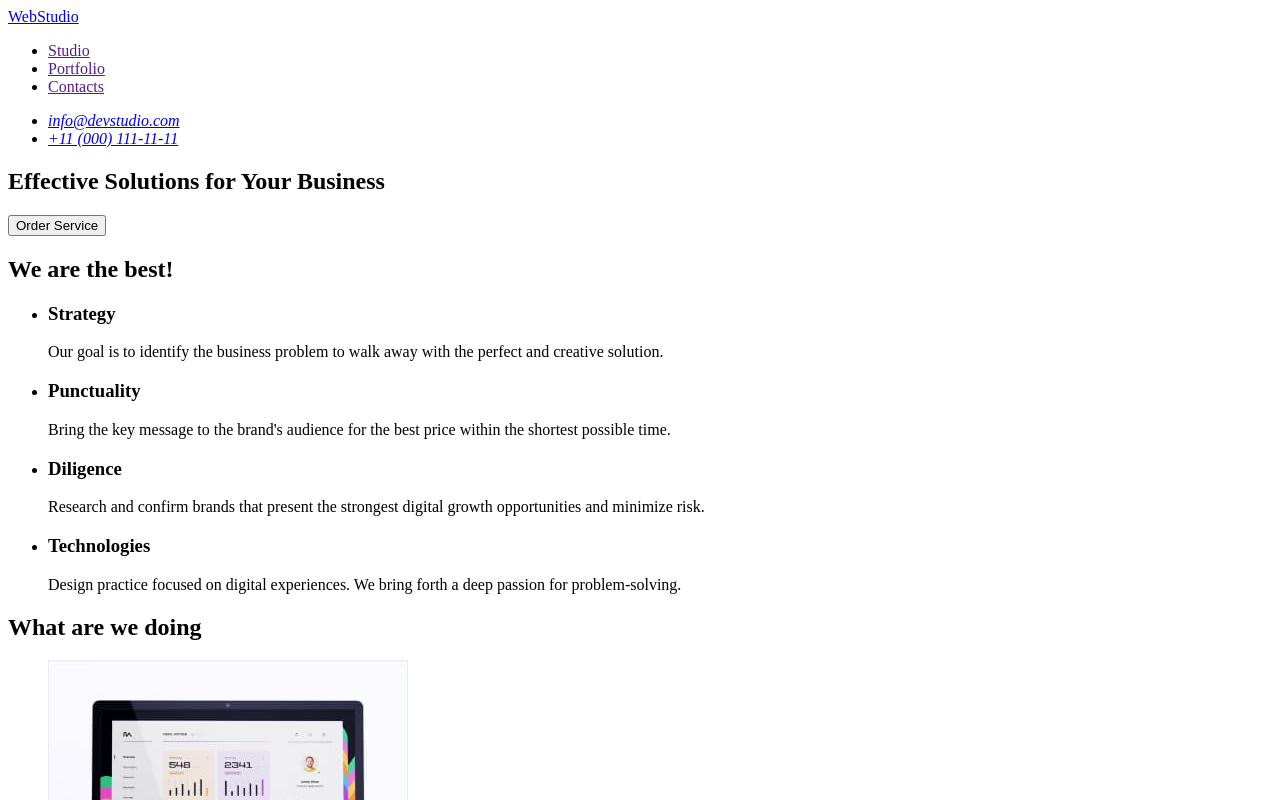
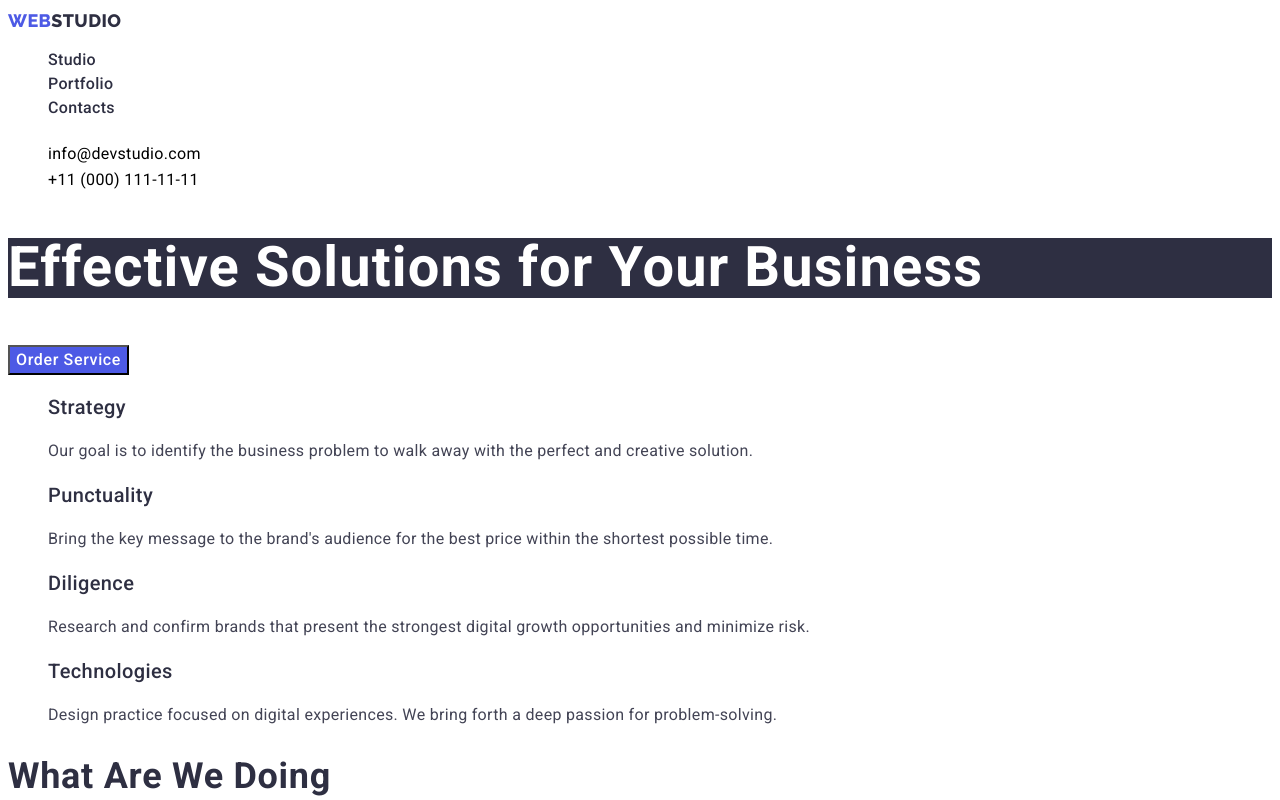
Before and after one commit to okaisym/goit-markup-hw-02, a plain HTML site: page index.html in a window 1280 px wide. Shown: the top 800 px of the page. Drawn offline with Linux system fonts and the light colour scheme.

Commit message:
hw2-portfolio+styles(without links)

```diff
--- /dev/null
+++ b/css/styles.css
@@ -0,0 +1,168 @@
+body {
+    font-family: 'Roboto' sans-serif;
+    font-style: normal;
+    font-weight: 500;
+    font-size: 20px;
+    line-height: 24px;
+    letter-spacing: 0.02em;
+}
+
+/* =================  HEADER  ================== */
+
+.logo {
+    font-family: 'Raleway';
+    font-weight: 800;
+    font-size: 18px;
+    line-height: 1.17;
+    text-transform: uppercase;
+    color: #2E2F42;
+}
+
+.web-logo {
+    font-family: 'Raleway';
+    font-weight: 800;
+    font-size: 18px;
+    line-height: 1.17;
+    text-transform: uppercase;
+    color: #4D5AE5;
+}
+
+.link {
+    text-decoration: none;
+}
+
+.list {
+    list-style: none;
+}
+
+.visually-hidden {
+    position: absolute;
+    width: 1px;
+    height: 1px;
+    margin: -1px;
+    border: 0;
+    padding: 0;
+    white-space: nowrap;
+    clip-path: inset(100%);
+    clip: rect(0 0 0 0);
+    overflow: hidden;
+}
+
+.header {}
+
+.header-list {
+    font-family: 'Roboto';
+    font-weight: 500;
+    font-size: 16px;
+    line-height: 1.5;
+    letter-spacing: 0.02em;
+    color: #2E2F42;
+}
+
+.header-address-link {
+    font-family: 'Roboto';
+    font-weight: 400;
+    font-style: normal;
+    font-size: 16px;
+    line-height: 1.5;
+    letter-spacing: 0.02em;
+    color: black;
+}
+
+.header-link-item {
+    font-family: 'Roboto';
+    font-style: normal;
+    font-weight: 500;
+    font-size: 16px;
+    line-height: 1.5;
+    letter-spacing: 0.02em;
+    color: #2E2F42;
+}
+
+.header-link-item:hover,
+.header-link-item:focus {
+    color: #4D5AE5;
+}
+
+/* ================ HERO ================ */
+
+.hero-text {
+    font-family: 'Roboto';
+    font-style: normal;
+    font-weight: 700;
+    font-size: 56px;
+    line-height: 1.07;
+    letter-spacing: 0.02em;
+    color: #FFFFFF;
+    background-color: #2E2F42;
+}
+
+.btn-text {
+    font-family: 'Roboto';
+    font-style: normal;
+    font-weight: 500;
+    font-size: 16px;
+    line-height: 24px;
+    letter-spacing: 0.04em;
+    color: #FFFFFF;
+    background-color: #4D5AE5;
+}
+
+/*  ================ ADVANTAGES ================  */
+
+.text-title {
+    font-family: 'Roboto';
+    font-style: normal;
+    font-weight: 500;
+    font-size: 20px;
+    line-height: 1.2;
+    letter-spacing: 0.02em;
+    color: #2E2F42;
+}
+
+.text-description {
+    font-family: 'Roboto';
+    font-style: normal;
+    font-weight: 400;
+    font-size: 16px;
+    line-height: 1.5;
+    letter-spacing: 0.02em;
+    color: #434455;
+}
+
+.section-title {
+    font-family: 'Roboto';
+    font-style: normal;
+    font-weight: 700;
+    font-size: 36px;
+    line-height: 1.11;
+    letter-spacing: 0.02em;
+    text-transform: capitalize;
+    color: #2E2F42;
+}
+
+
+
+/*  ================ PORTFOLIO BUTTONS ================  */
+
+button {
+    cursor: pointer;
+}
+
+.btn-text-portfolio {
+    font-family: 'Roboto';
+    font-style: normal;
+    font-weight: 500;
+    font-size: 16px;
+    line-height: 1.5;
+    text-align: center;
+    letter-spacing: 0.04em;
+    color: #4D5AE5;
+    background-color: #F4F4FD;
+}
+
+.btn-text-portfolio:hover,
+.btn-text-portfolio:focus {
+    color: #FFFFFF;
+    background-color: #4D5AE5;
+}
--- a/index.html
+++ b/index.html
@@ -5,21 +5,29 @@
     <meta http-equiv="X-UA-Compatible" content="IE=edge" />
     <meta name="viewport" content="width=device-width, initial-scale=1.0" />
     <title>WebStudio</title>
+    <link rel="preconnect" href="https://fonts.googleapis.com" />
+    <link rel="preconnect" href="https://fonts.gstatic.com" crossorigin />
+    <link
+      href="https://fonts.googleapis.com/css2?family=Raleway:wght@800&family=Roboto:wght@400;500;700&display=swap"
+      rel="stylesheet"
+    />
+
+    <link rel="stylesheet" href="./css/styles.css" />
   </head>
   <body>
-    <header>
+    <header class="header">
       <nav>
-        <a href="./index.html">WebStudio</a>
-        <ul>
-          <li><a href="">Studio</a></li>
-          <li><a href="">Portfolio</a></li>
-          <li><a href="">Contacts</a></li>
+        <a href="./index.html" class="logo link"><span class="web-logo">Web</span>Studio</a>
+        <ul class="header-list list">
+          <li><a href="" class="header-link-item link">Studio</a></li>
+          <li><a href="./portfolio.html" class="header-link-item link">Portfolio</a></li>
+          <li><a href="" class="header-link-item link">Contacts</a></li>
         </ul>
       </nav>
-      <address>
-        <ul>
-          <li><a href="mailto:info@devstudio.com">info@devstudio.com</a></li>
-          <li><a href="tel:+110001111111">+11 (000) 111-11-11</a></li>
+      <address class="header-address">
+        <ul class="list">
+          <li><a href="mailto:info@devstudio.com" class="header-address-link link">info@devstudio.com</a></li>
+          <li><a href="tel:+110001111111" class="header-address-link link">+11 (000) 111-11-11</a></li>
         </ul>
       </address>
     </header>
@@ -27,38 +35,38 @@
     <main>
       <!-- Hero -->
       <section>
-        <h1>Effective Solutions for Your Business</h1>
-        <button type="button">Order Service</button>
+        <h1 class="hero-text">Effective Solutions for Your Business</h1>
+        <button type="button" class="btn-text">Order Service</button>
       </section>
 
       <!-- Advantages -->
       <section>
-        <h2>We are the best!</h2>
-        <ul>
+        <h2 class="visually-hidden">We are the best!</h2>
+        <ul class="list">
           <li>
-            <h3>Strategy</h3>
-            <p>
+            <h3 class="text-title">Strategy</h3>
+            <p class="text-description">
               Our goal is to identify the business problem to walk away with the
               perfect and creative solution.
             </p>
           </li>
           <li>
-            <h3>Punctuality</h3>
-            <p>
+            <h3 class="text-title">Punctuality</h3>
+            <p class="text-description">
               Bring the key message to the brand's audience for the best price
               within the shortest possible time.
             </p>
           </li>
           <li>
-            <h3>Diligence</h3>
-            <p>
+            <h3 class="text-title">Diligence</h3>
+            <p class="text-description">
               Research and confirm brands that present the strongest digital
               growth opportunities and minimize risk.
             </p>
           </li>
           <li>
-            <h3>Technologies</h3>
-            <p>
+            <h3 class="text-title">Technologies</h3>
+            <p class="text-description">
               Design practice focused on digital experiences. We bring forth a
               deep passion for problem-solving.
             </p>
@@ -68,8 +76,8 @@
 
       <!-- What are we doing -->
       <section>
-        <h2>What are we doing</h2>
-        <ul>
+        <h2 class="section-title">What are we doing</h2>
+        <ul class="list">
           <li>
             <img
               src="./images/wawd1.jpg"
@@ -96,16 +104,16 @@
 
       <!-- Our Team -->
       <section>
-        <h2>Our Team</h2>
-        <ul>
+        <h2 class="section-title">Our Team</h2>
+        <ul class="list">
           <li>
             <img
               src="./images/ot-mg.jpg"
               alt="A portrait photo of Mark Guerrero"
               width="264"
             />
-            <h3>Mark Guerrero</h3>
-            <p>Product Designer</p>
+            <h3 class="text-title">Mark Guerrero</h3>
+            <p class="text-description">Product Designer</p>
           </li>
           <li>
             <img
@@ -113,8 +121,8 @@
               alt="A portrait photo of Tom Ford"
               width="264"
             />
-            <h3>Tom Ford</h3>
-            <p>Frontend Developer</p>
+            <h3 class="text-title">Tom Ford</h3>
+            <p class="text-description">Frontend Developer</p>
           </li>
           <li>
             <img
@@ -122,8 +130,8 @@
               alt="A portrait photo of Camila Garcia"
               width="264"
             />
-            <h3>Camila Garcia</h3>
-            <p>Marketing</p>
+            <h3 class="text-title">Camila Garcia</h3>
+            <p class="text-description">Marketing</p>
           </li>
           <li>
             <img
@@ -131,16 +139,16 @@
               alt="A portrait photo of Daniel Wilson"
               width="264"
             />
-            <h3>Daniel Wilson</h3>
-            <p>UI Designer</p>
+            <h3 class="text-title">Daniel Wilson</h3>
+            <p class="text-description">UI Designer</p>
           </li>
         </ul>
       </section>
     </main>
 
-    <footer>
-      <a href="./index.html">WebStudio</a>
-      <p>
+    <footer class="footer">
+      <a href="./index.html" class="logo link"><span class="web-logo">Web</span>Studio</a>
+      <p class="text-description">
         Increase the flow of customers and sales for your business with digital
         marketing & growth solutions.
       </p>
```
Also changed, not shown: portfolio.html (added, +74 -0 lines).
